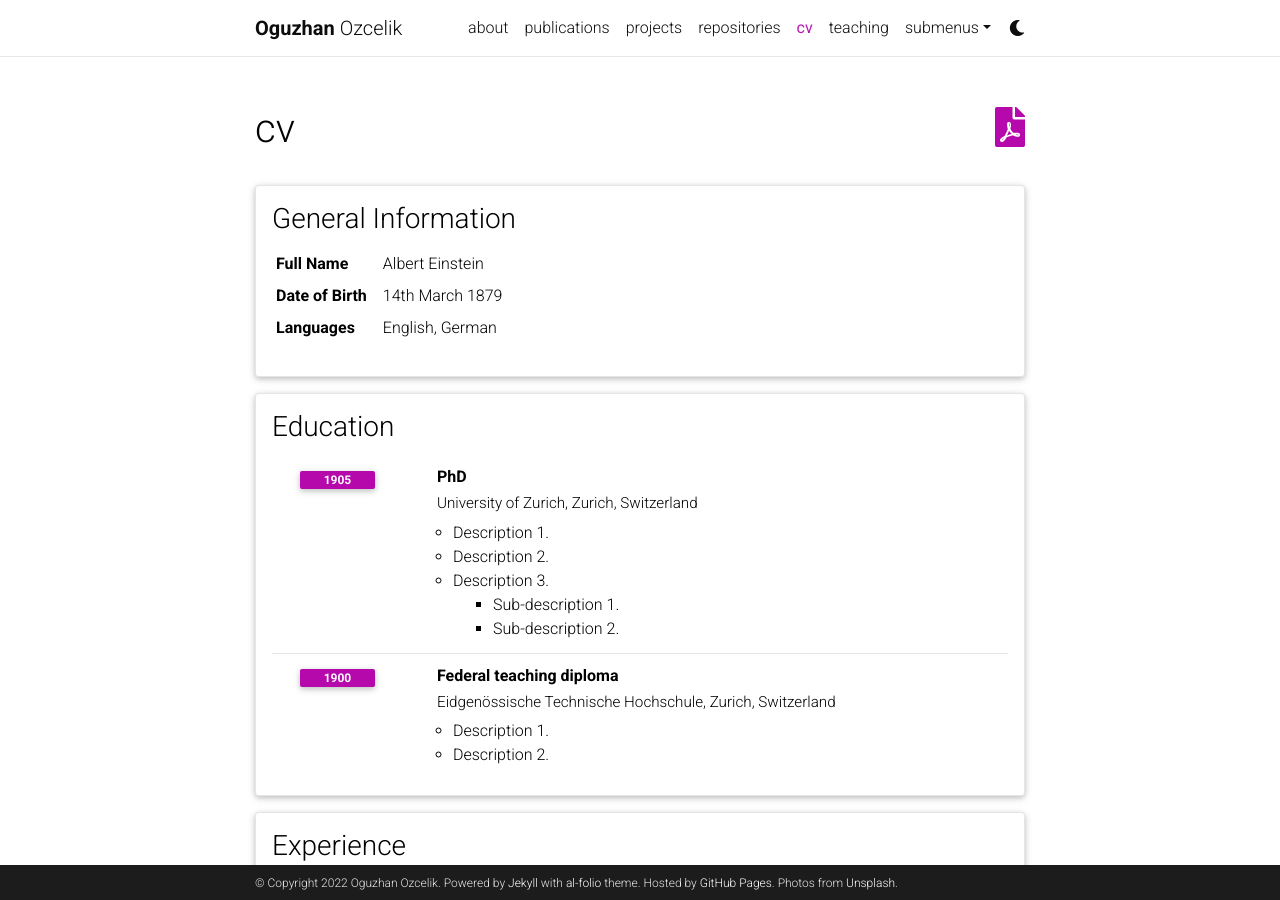
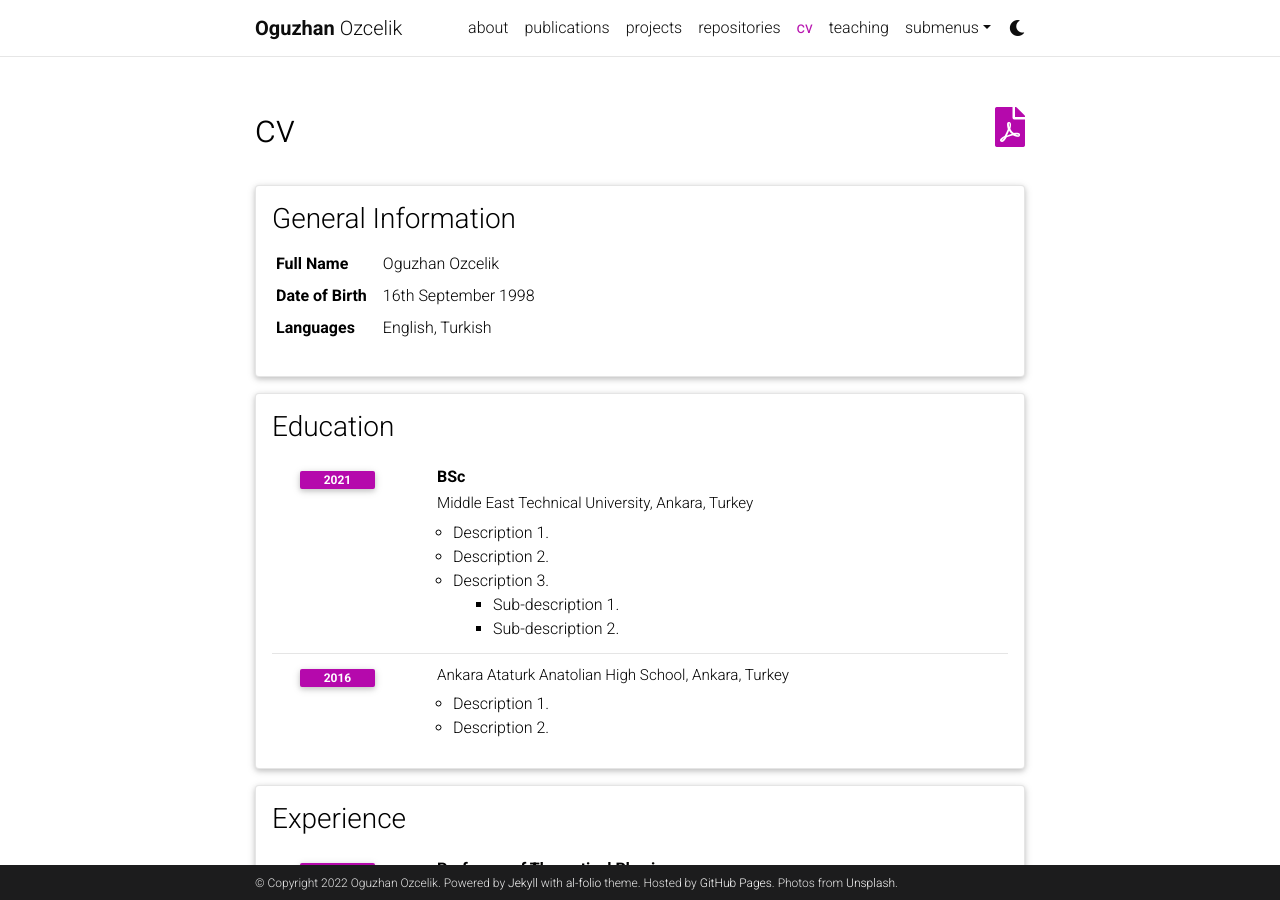
Before and after one commit to ogozcelik/info, a Jekyll site: the page built from _pages/cv.md, in a window 1280 px wide and 900 px high. Built offline with Jekyll 4.4.1, drawn with Linux system fonts in a browser that asks for light colours; comment, search, counter and statistics services are not loaded; a style sheet for code colours, icons or effects is not loaded; some of the changed text lies outside the part shown.

Commit message:
Update cv.yml

```diff
--- a/_data/cv.yml
+++ b/_data/cv.yml
@@ -2,18 +2,18 @@
   type: map
   contents:
     - name: Full Name
-      value: Albert Einstein
+      value: Oguzhan Ozcelik
     - name: Date of Birth
-      value: 14th March 1879
+      value: 16th September 1998
     - name: Languages
-      value: English, German
+      value: English, Turkish
 
 - title: Education
   type: time_table
   contents:
-    - title: PhD
-      institution: University of Zurich, Zurich, Switzerland
-      year: 1905
+    - title: BSc
+      institution: Middle East Technical University, Ankara, Turkey
+      year: 2021
       description:
         - Description 1.
         - Description 2.
@@ -21,9 +21,9 @@
           contents:
             - Sub-description 1.
             - Sub-description 2.
-    - title: Federal teaching diploma
-      institution: Eidgenössische Technische Hochschule, Zurich, Switzerland
-      year: 1900
+    - title:
+      institution: Ankara Ataturk Anatolian High School, Ankara, Turkey
+      year: 2016
       description:
         - Description 1.
         - Description 2.
@@ -94,4 +94,4 @@
 - title: Other Interests
   type: list
   contents:
-    - <u>Hobbies:</u> Hobby 1, Hobby 2, etc.
+    - <u>Hobbies:</u> Painting and Sculpting
```
